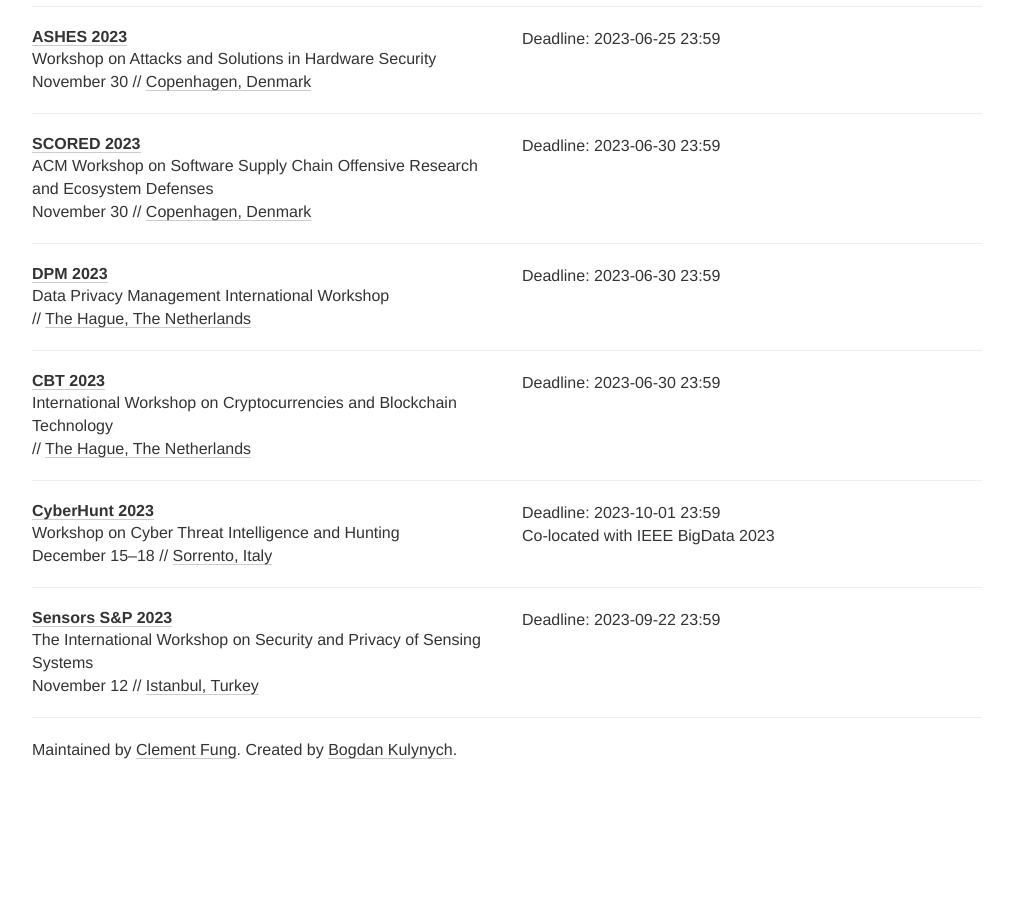
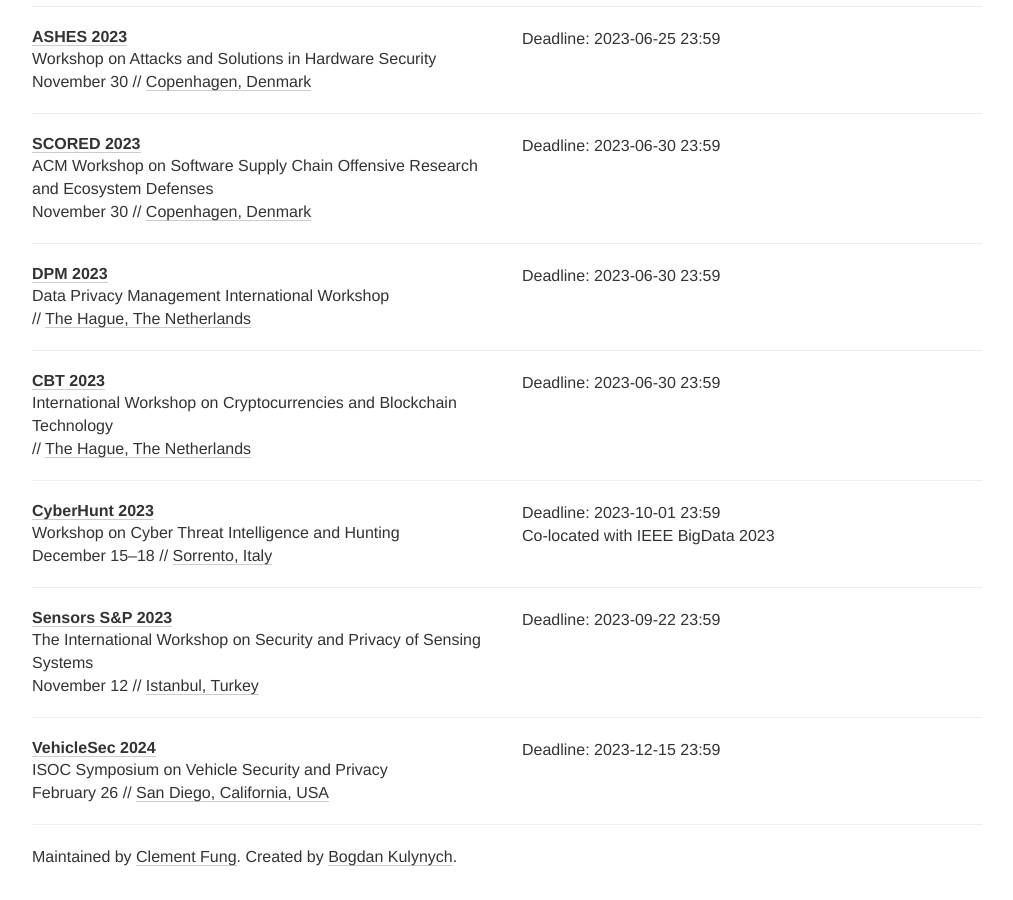
Before and after one commit to sec-deadlines/sec-deadlines.github.io, a Jekyll site: the page built from index.html, in a window 1280 px wide and 900 px high, scrolled down 11071 px. Shown: the whole window, without its empty margins (133-1146 px from the left). Built offline with Jekyll 4.4.1, drawn with Linux system fonts in a browser that asks for light colours; nearby versions of some CDN libraries; comment, search, counter and statistics services are not loaded; before the commit the page ends 11864 px from its top, so only the background shows below that.

Commit message:
update vehicleSec for 2024 (waiting on web page update)

```diff
--- a/_data/conferences.yml
+++ b/_data/conferences.yml
@@ -779,3 +779,12 @@
   deadline: ["2023-09-22 23:59"]
   place: Istanbul, Turkey
   tag: [SEC, PRIV, SHOP]
+
+- name: VehicleSec
+  description: ISOC Symposium on Vehicle Security and Privacy
+  year: 2024
+  link: https://www.ndss-symposium.org/ndss2024/submissions/cfp-vehiclesec/
+  deadline: ["2023-12-15 23:59"]
+  date: February 26
+  place: San Diego, California, USA
+  tags: [SEC, PRIV, SHOP]
```
